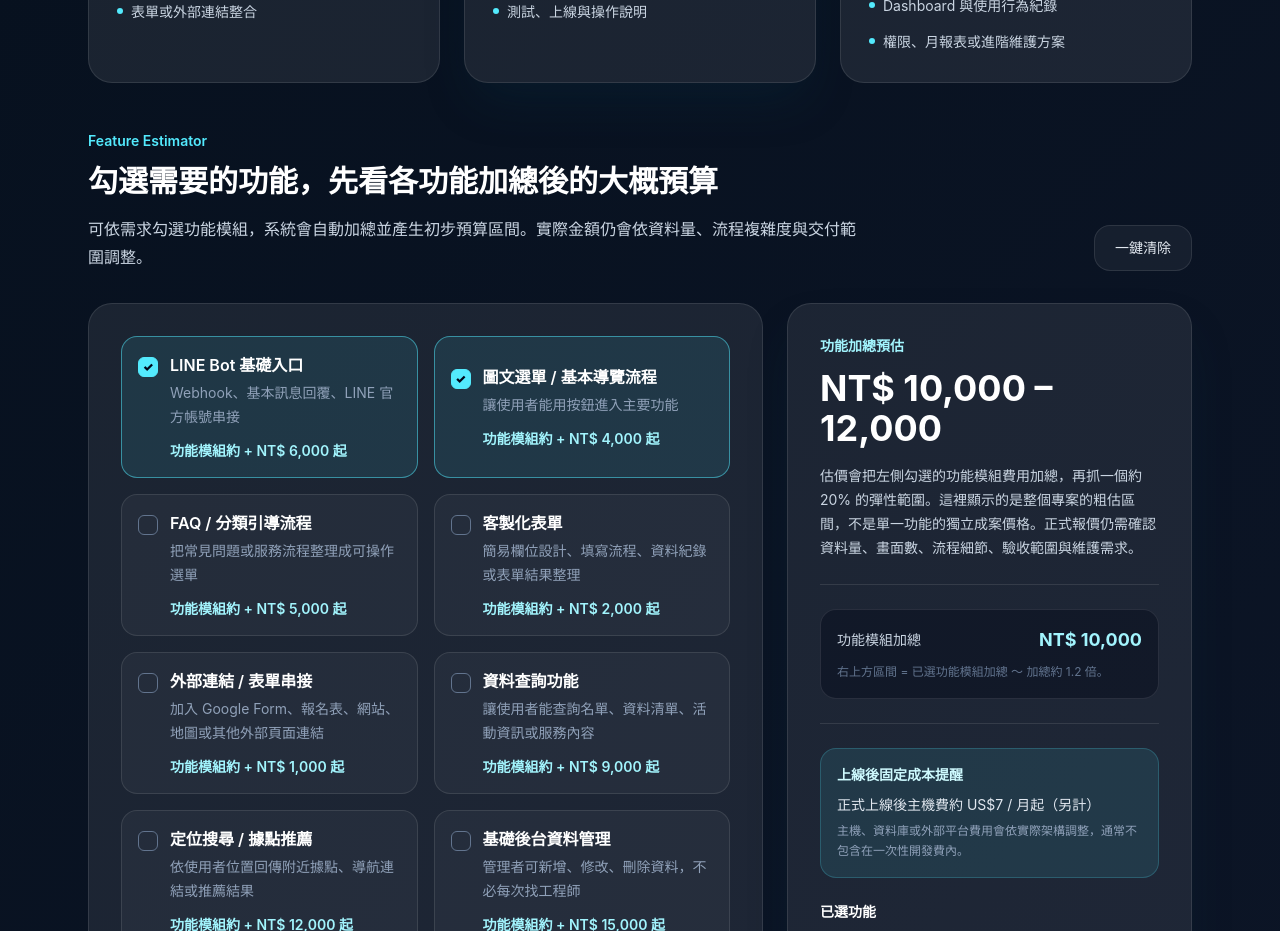
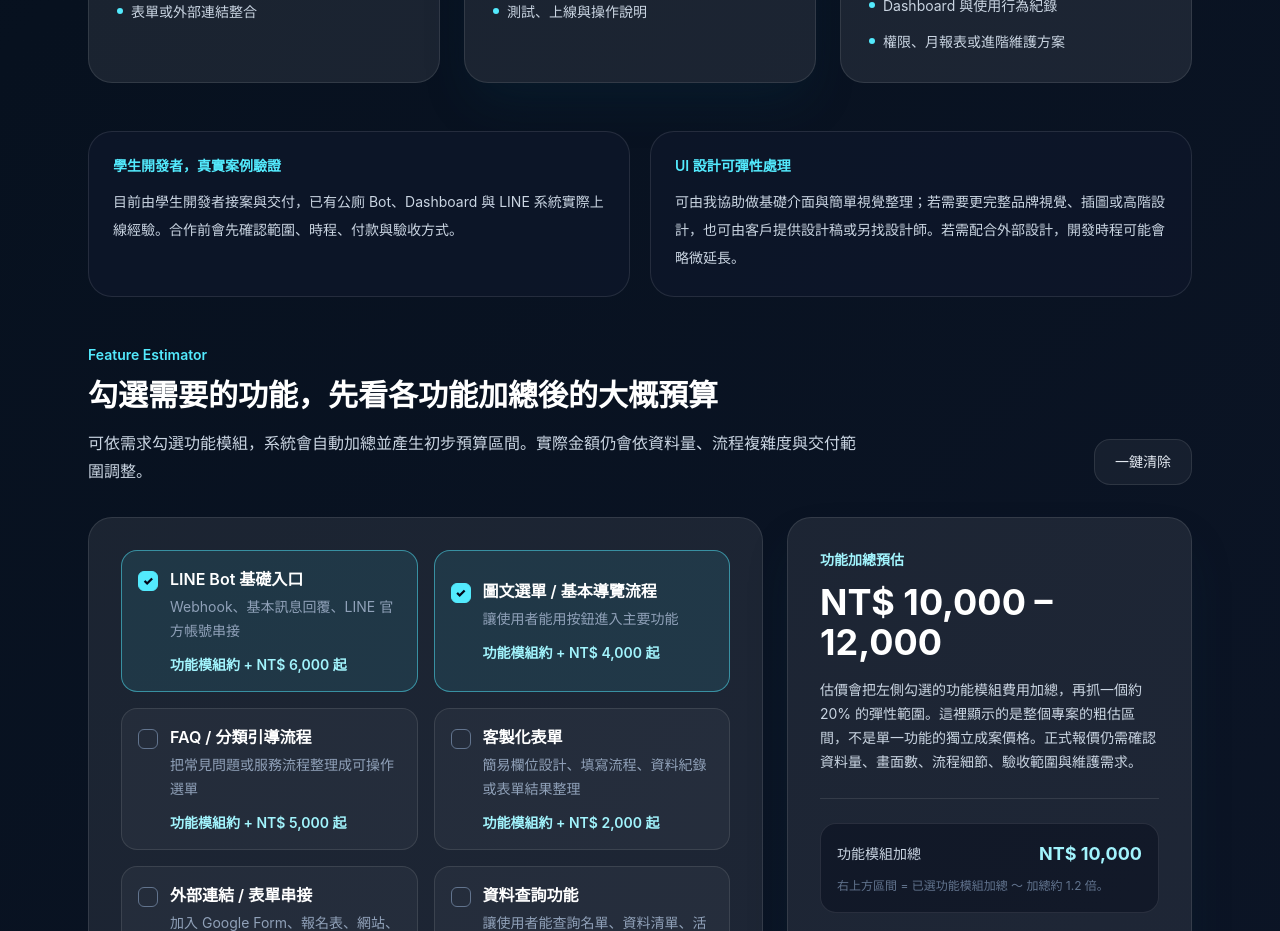
Before and after one commit to eason11133/eason-systems, a React (Vite) app: page / in a window 1280 px wide. Shown: the part 3160-4091 px from the top of the page. Built offline with nearby package versions, Linux system fonts and the light colour scheme.

Commit message:
Update landing page

```diff
--- a/src/App.jsx
+++ b/src/App.jsx
@@ -91,6 +91,10 @@ const content = {
     packageLabel: "Plans & Pricing",
     packageTitle: "先看常見方案，再用功能勾選估算自己的版本",
     packageText: "下方三個版本是常見合作範圍；如果需求介於不同版本之間，可以再用功能模組勾選器抓大概預算。",
+    cooperationNotes: [
+      ["學生開發者，真實案例驗證", "目前由學生開發者接案與交付，已有公廁 Bot、Dashboard 與 LINE 系統實際上線經驗。合作前會先確認範圍、時程、付款與驗收方式。"],
+      ["UI 設計可彈性處理", "可由我協助做基礎介面與簡單視覺整理；若需要更完整品牌視覺、插圖或高階設計，也可由客戶提供設計稿或另找設計師。若需配合外部設計，開發時程可能會略微延長。"],
+    ],
     packages: [
       { name: "基礎導入版", price: "NT$ 30,000 起", timeline: "開發時程：約 1 個月", subtitle: "適合把初步想法做成第一個可用版本", items: ["LINE 基礎入口", "基本流程設計", "簡易資料/資訊頁", "表單或外部連結整合"] },
       { name: "標準查詢版", price: "NT$ 50,000–90,000 起", timeline: "開發時程：約 2–3 個月", subtitle: "適合需要查詢流程、資料管理或後台的專案", items: ["LINE Bot 客製流程", "資料查詢或定位搜尋", "基礎後台資料管理", "測試、上線與操作說明"], featured: true },
@@ -208,6 +212,10 @@ const content = {
     packageLabel: "Plans & Pricing",
     packageTitle: "Start from common plans, then estimate your own version with feature modules",
     packageText: "The three plans below show common cooperation scopes. If your needs fall between plans, use the feature estimator to estimate a rough budget.",
+    cooperationNotes: [
+      ["Student developer with real cases", "The project is handled and delivered by a student developer with real public Toilet Bot, dashboard, and LINE system launch experience. Scope, timeline, payment, and acceptance criteria will be confirmed before development."],
+      ["Flexible UI design options", "Basic interface layout and simple visual refinement can be included. If a more complete brand identity, illustration, or advanced UI design is needed, the client may provide design files or work with an external designer. Coordinating with external design may slightly extend the timeline."],
+    ],
     packages: [
       { name: "Starter Version", price: "From NT$ 30,000", timeline: "Development time: about 1 month", subtitle: "For turning an initial idea into the first usable version", items: ["LINE basic entry", "Basic flow design", "Simple data/info page", "Form or external link integration"] },
       { name: "Standard Search Version", price: "From NT$ 50,000–90,000", timeline: "Development time: about 2–3 months", subtitle: "For projects needing search flows, data management, or an admin panel", items: ["Custom LINE Bot flow", "Data search or location search", "Basic admin panel", "Testing, launch, and documentation"], featured: true },
@@ -425,6 +433,15 @@ export default function App() {
                   <p className="mt-4 text-sm leading-6 text-slate-300">{item.subtitle}</p>
                   <div className="my-6 h-px bg-white/10" /><ul className="space-y-3 text-sm leading-6 text-slate-300">{item.items.map((feature) => <li key={feature} className="flex gap-2"><span className="mt-2 h-1.5 w-1.5 shrink-0 rounded-full bg-cyan-300" /><span>{feature}</span></li>)}</ul></CardContent></Card>)}</div>
 
+          <div className="mb-12 grid gap-5 md:grid-cols-2">
+            {t.cooperationNotes.map(([title, text]) => (
+              <div key={title} className="rounded-3xl border border-white/10 bg-slate-900/70 p-6">
+                <p className="text-sm font-semibold text-cyan-300">{title}</p>
+                <p className="mt-3 text-sm leading-7 text-slate-300">{text}</p>
+              </div>
+            ))}
+          </div>
+
           <div className="mb-8 flex flex-col gap-4 md:flex-row md:items-end md:justify-between"><div className="max-w-3xl"><p className="text-sm font-semibold text-cyan-300">{t.estimatorLabel}</p><h3 className="mt-3 text-2xl font-bold text-white md:text-3xl">{t.estimatorTitle}</h3><p className="mt-4 leading-7 text-slate-300">{t.estimatorText}</p></div><button type="button" onClick={clearEstimate} className="w-fit rounded-2xl border border-white/10 bg-white/[0.05] px-5 py-3 text-sm text-slate-200 transition hover:border-cyan-300/30 hover:bg-cyan-300/10">{t.clearAll}</button></div>
           <div className="grid gap-6 lg:grid-cols-[1.25fr_0.75fr]">
             <Card className="bg-slate-900/70"><CardContent className="p-6 md:p-8"><div className="grid gap-4 md:grid-cols-2">
```
